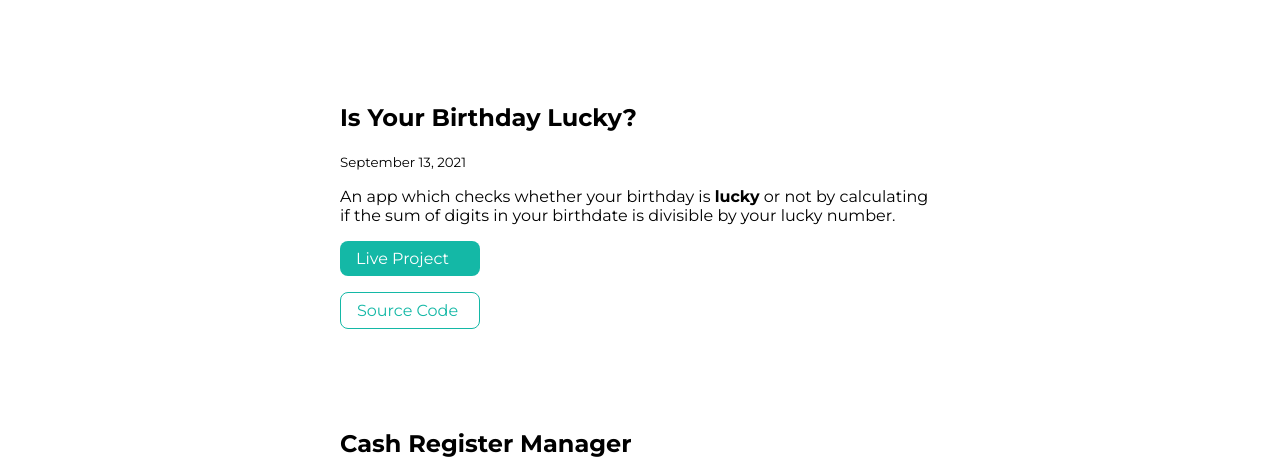
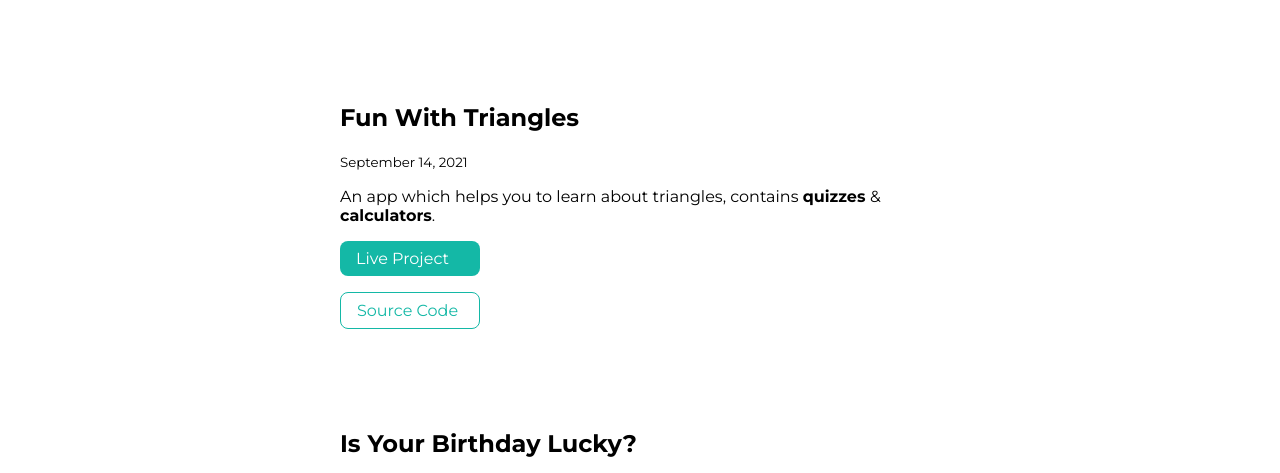
Before and after one commit to ashutosh-kumar2/my-portfolio, a plain HTML site: page projects.html in a window 1280 px wide. Shown: the part 327-800 px from the top of the page. Drawn offline with Linux system fonts and the light colour scheme.

Commit message:
Update projects.html
added fun-with-triangles project

```diff
--- a/projects.html
+++ b/projects.html
@@ -31,6 +31,15 @@
 
 
     <ul class="list-non-bullet">
+        <li>
+            <div class="showcase-list container container-center">
+                <h2>Fun With Triangles</h2>
+                <small>September 14, 2021</small>
+                <p>An app which helps you to learn about triangles, contains <strong> quizzes </strong> & <strong>calculators</strong>.</p>
+                <a class="link link-primary" href="https://funwithtriangles-kashslash.netlify.app/" target="_blank" rel="noopener noreferrer">Live Project</a>
+                <a class="link link-secondary" href="https://github.com/ashutosh-kumar2/fun-with-triangles" target="_blank" rel="noopener noreferrer">Source Code</a>
+            </div>
+        </li>
         <li>
             <div class="showcase-list container container-center">
                 <h2>Is Your Birthday Lucky?</h2>
```
